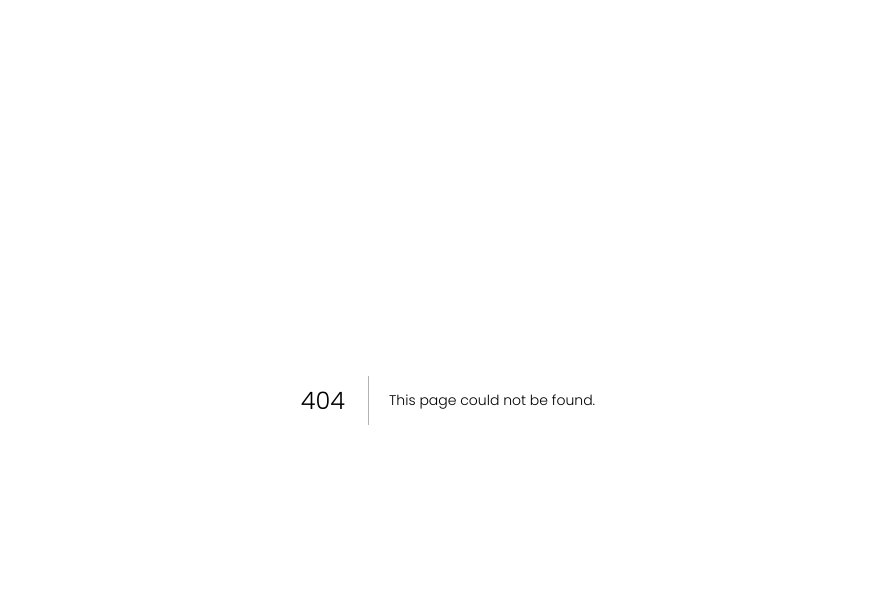
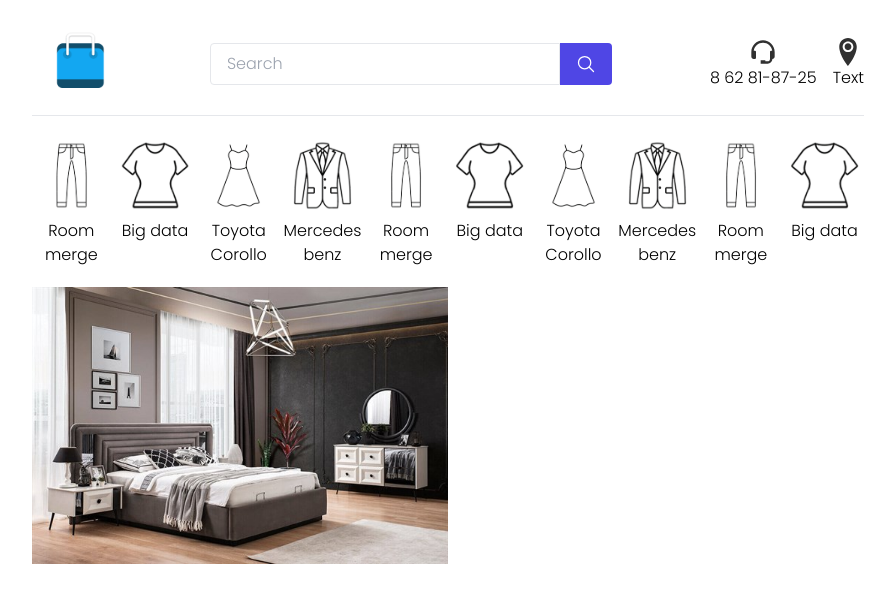
Before and after one commit to gylychmedov/mebelcommerce, a Next.js app: page /Product/product in a window 1280 px wide. Before the commit this address had no page. Shown: the top 602 px of the page, without its empty margins (192-1087 px from the left). Built offline with nearby package versions, Linux system fonts and the light colour scheme.

Commit message:
bugs
Head tag added
Bugs fixed

```diff
--- a/src/components/Ads/HomeAds.js
+++ b/src/components/Ads/HomeAds.js
@@ -1,4 +1,5 @@
 import { SwiperSlide, Swiper } from "swiper/react";
+import Image from "next/image";
 
 const HomeAds = () => {
   return (
@@ -14,17 +15,17 @@ const HomeAds = () => {
     // >
     //   <SwiperSlide> */}
       <div className="col-span-3">
-        <img src="/banner/1.jpg" alt="Banner" />
+        <Image src="/banner/1.jpg" width="720" height="830" alt="Banner" />
         {/* //   </SwiperSlide> */}
       </div>
       <div className="col-span-3">
-        <img src="/banner/1.jpg" alt="Banner" />
+        <Image src="/banner/1.jpg" width="720" height="830" alt="Banner" />
       </div>
       <div className="col-span-3">
-        <img src="/banner/1.jpg" alt="Banner" />
+        <Image src="/banner/1.jpg" width="720" height="830" alt="Banner" />
       </div>
       <div className="col-span-3">
-        <img src="/banner/1.jpg" alt="Banner" />
+        <Image src="/banner/1.jpg" width="720" height="830" alt="Banner" />
       </div>
     </main>
   );
--- a/src/components/Header/CategoryMenu.js
+++ b/src/components/Header/CategoryMenu.js
@@ -1,4 +1,5 @@
 import Link from "next/link";
+import Image from "next/image";
 
 const CategoryMenu = (props) => {
   return (
@@ -7,7 +8,13 @@ const CategoryMenu = (props) => {
         onMouseOver={() => console.log(props)}
         className="flex flex-col items-center text-center hover:text-red-600 cursor-pointer duration-300"
       >
-        <img src={props.image} alt="img" className="w-12" />
+        <Image
+          src={props.image}
+          width="400"
+          height="400"
+          alt="img"
+          className="w-12"
+        />
         <div className="mt-1">{props.name}</div>
       </a>
     </Link>
--- a/src/components/Header/Header.js
+++ b/src/components/Header/Header.js
@@ -1,21 +1,39 @@
 import Search from "./Search";
+import Image from "next/image";
+import Link from "next/link";
+import { BiSupport } from "react-icons/bi";
+import { ImLocation2 } from "react-icons/im";
 
 const Header = () => {
   return (
     <nav>
       <div className="flex justify-between items-center mt-3">
         <div className="p-5 w-24">
-          <img src="/logo.png" alt="logo" className="w-full" />
+          <Link href="/">
+            <a>
+              <Image
+                width="300"
+                height="300"
+                src="/logo.png"
+                alt="logo"
+                className="w-full"
+              />
+            </a>
+          </Link>
         </div>
         <Search />
         <aside className="flex">
-          <div className="flex flex-col items-center mx-2">
-            <span>Text</span>
-            <span>Text</span>
+          <div className="flex flex-col items-center mx-4">
+            <span>
+              <BiSupport size="28" color="#313131" />
+            </span>
+            <span>8 62 81-87-25 </span>
           </div>
 
           <div className="flex flex-col items-center">
-            <span>Text</span>
+            <span>
+              <ImLocation2 size="28" color="#313131" />
+            </span>
             <span>Text</span>
           </div>
         </aside>
--- a/src/components/Product/Product.js
+++ b/src/components/Product/Product.js
@@ -1,15 +1,32 @@
+import Link from "next/link";
+import Image from "next/image";
+
 const Product = () => {
   return (
+    <Link href="/Product/product">
+      <a>
         <aside className="col-span-1 flex flex-col">
-      <img className="w-100" src="/product/1.jpg" alt="Product" />
+          <Image
+            className="w-100"
+            width="554"
+            height="369"
+            src="/product/1.jpg"
+            alt="Product"
+          />
           <section className="flex justify-between">
             <div className="py-3 px-1 font-bold">Carmen yatak</div>
             <div className="flex flex-col text-right">
-          <div className="mt-3 px-1 font-bold text-xl text-red-600">$215</div>
-          <div className="px-1 text-md text-gray-500 line-through">$227</div>
+              <div className="mt-3 px-1 font-bold text-xl text-red-600">
+                $215
+              </div>
+              <div className="px-1 text-md text-gray-500 line-through">
+                $227
+              </div>
             </div>
           </section>
         </aside>
+      </a>
+    </Link>
   );
 };
 
--- a/src/components/Sliders/HomeSlider.js
+++ b/src/components/Sliders/HomeSlider.js
@@ -2,6 +2,7 @@ import { useRef } from "react";
 import SwiperCore, { Autoplay, Navigation } from "swiper";
 import { Swiper, SwiperSlide } from "swiper/react";
 import { FcNext, FcPrevious } from "react-icons/fc";
+import Image from "next/image";
 
 const HomeSlider = () => {
   const nextSlide = useRef(null);
@@ -33,14 +34,18 @@ const HomeSlider = () => {
         </div>
 
         <SwiperSlide>
-          <img
+          <Image
+            width="1180"
+            height="470"
             src="/sliders/1.jpg"
             alt="slider"
             className="w-full rounded-lg"
           />
         </SwiperSlide>
         <SwiperSlide>
-          <img
+          <Image
+            width="1180"
+            height="470"
             src="/sliders/2.jpg"
             alt="slider"
             className="w-full rounded-lg"
--- /dev/null
+++ b/src/pages/Product/[slug].js
@@ -0,0 +1,25 @@
+import Image from "next/image";
+import View from "../../Layouts/View";
+
+const ProductDetail = () => {
+  return (
+    <View>
+      <main className="grid grid-cols-12">
+        <section className="col-span-12 lg:col-span-6">
+          <div className="">
+            <Image
+              className=""
+              width="554"
+              height="369"
+              src="/product/1.jpg"
+              alt="Product"
+            />
+          </div>
+        </section>
+        <section className="col-span-12 lg:col-span-6"></section>
+      </main>
+    </View>
+  );
+};
+
+export default ProductDetail;
--- a/tailwind.config.js
+++ b/tailwind.config.js
@@ -1,5 +1,9 @@
 module.exports = {
-  purge: ['./src/pages/**/*.{js,ts,jsx,tsx}', './src/components/**/*.{js,ts,jsx,tsx}'],
+  purge: [
+    "./src/pages/**/*.{js,ts,jsx,tsx}",
+    "./src/components/**/*.{js,ts,jsx,tsx}",
+    "./src/Layouts/**/*.{js,ts,jsx,tsx}",
+  ],
   darkMode: false, // or 'media' or 'class'
   theme: {
     extend: {},
@@ -8,4 +12,4 @@ module.exports = {
     extend: {},
   },
   plugins: [],
-}
+};
```
Also changed, not shown: public/product/3.jpg (added). Lines whose indentation alone changed are shown as unchanged.
